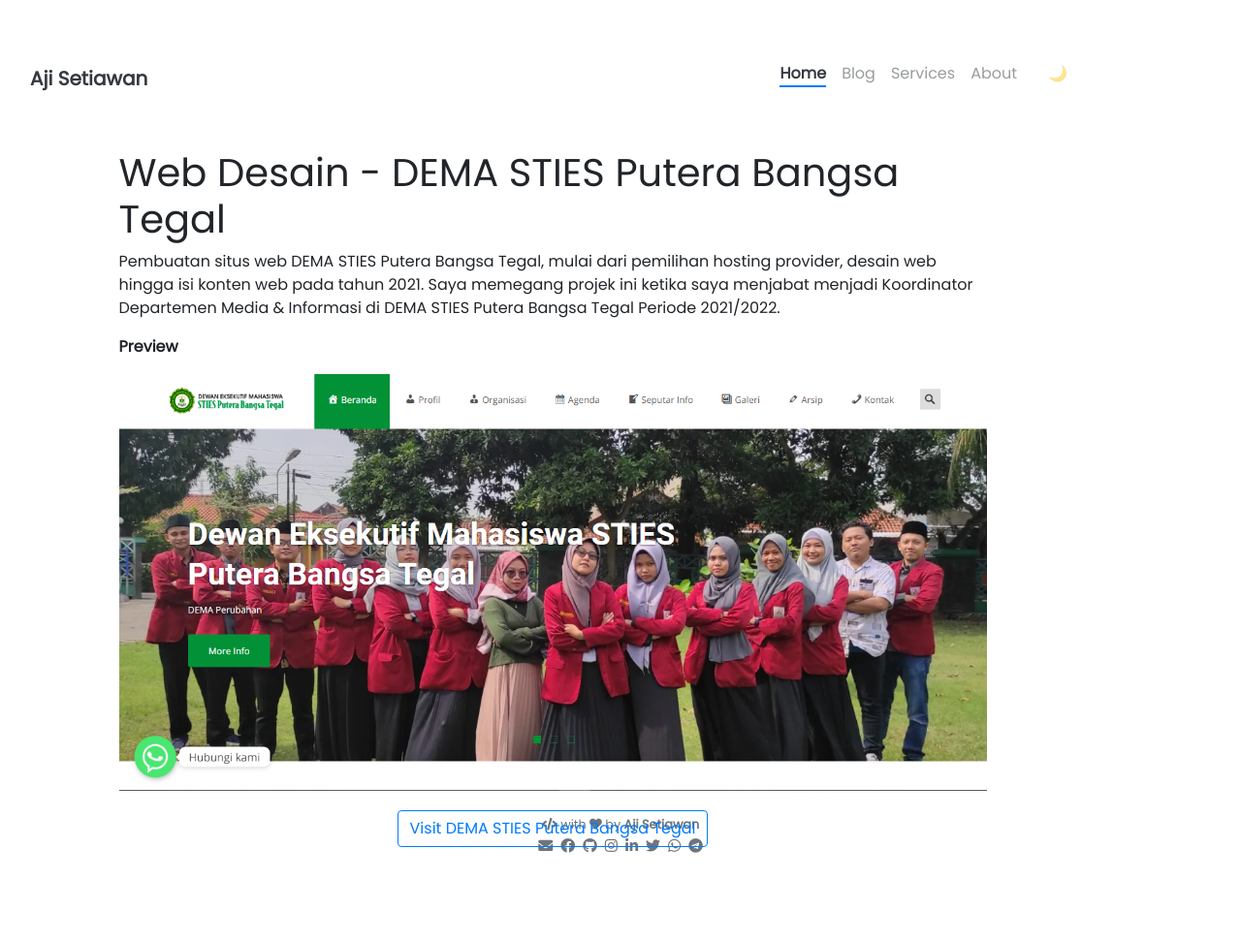
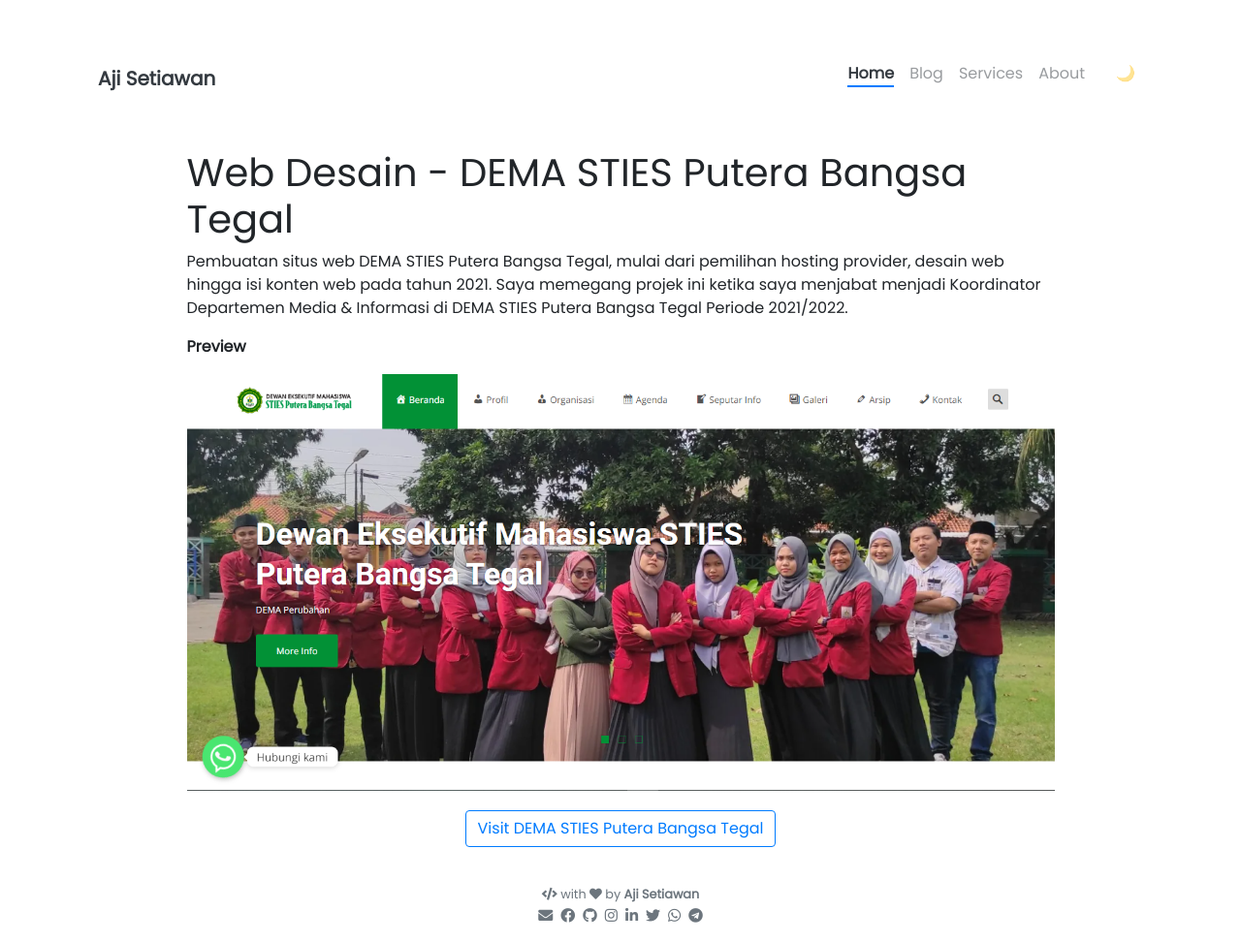
Before and after one commit to ajisetiawan716/ajisetiawan716.github.io, a Jekyll site: the page built from _projects/Web Desain DEMA STIES Putera Bangsa Tegal.md, in a window 1280 px wide. Shown: the whole page at 97% size. Built offline with Jekyll 4.4.1, drawn with Linux system fonts in a browser that asks for light colours; nearby versions of some CDN libraries; before the commit the page ends 900 px from its top, so only the background shows below that.

Commit message:
Update default.html

```diff
--- a/_layouts/default.html
+++ b/_layouts/default.html
@@ -12,7 +12,7 @@
 
 <body class="h-100 d-flex flex-column">
 
-  <main class="flex-shrink-0 container mt-5" style="position:fixed;">
+  <main class="flex-shrink-0 container mt-5">
     {% include navbar.html %}
     {{ content }}
   </main>
```
